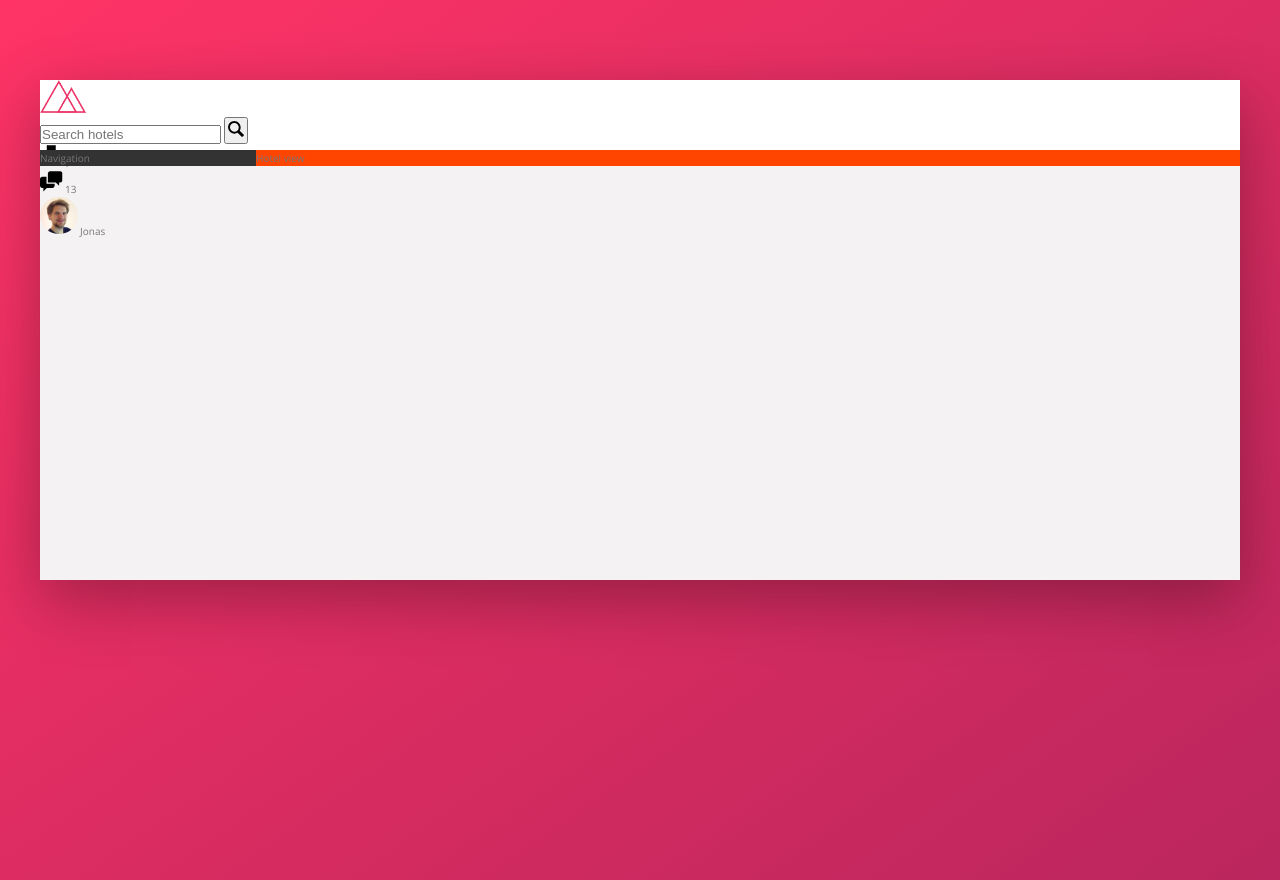
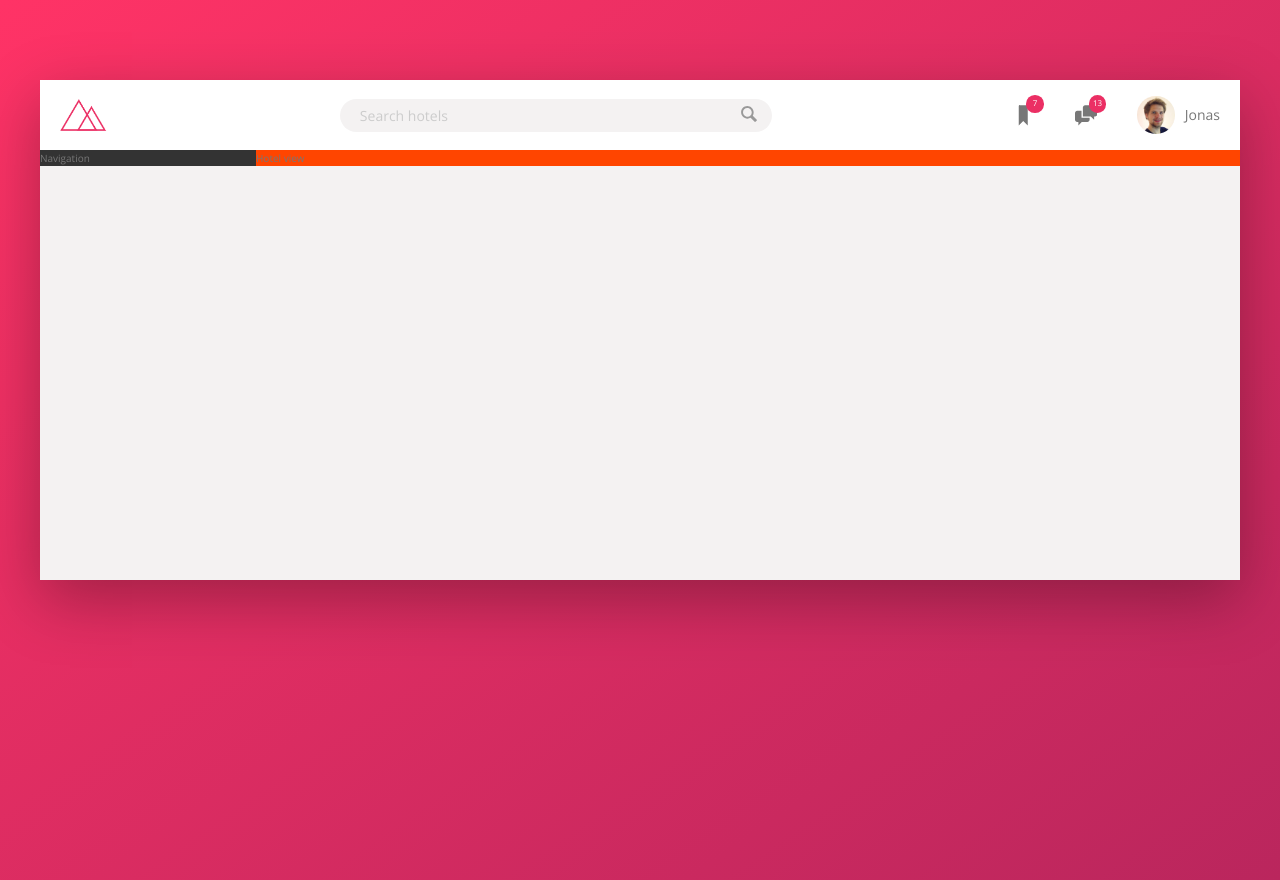
Before and after one commit to yellwinhtut101/trillio-project, a website: page index.html in a window 1280 px wide. Drawn offline with nearby package versions, Linux system fonts and the light colour scheme.

Commit message:
finish the header

```diff
--- a/index.html
+++ b/index.html
@@ -16,8 +16,8 @@
             <img src="img/logo.png" alt="trillo logo" class="logo">
 
             <form action="#" class="search">
-                <input type="text" class="serach__input" placeholder="Search hotels">
-                <button class="search__butoon">
+                <input type="text" class="search__input" placeholder="Search hotels">
+                <button class="search__button">
                     <svg class="search__icon">
                         <use xlink:href="img/sprite.svg#icon-magnifying-glass"></use>
                     </svg>
@@ -25,14 +25,14 @@
             </form>
 
             <nav class="user-nav">
-                <div class="user-nav__nav__icon-box">
+                <div class="user-nav__icon-box">
                     <svg class="user-nav__icon">
                         <use xlink:href="img/sprite.svg#icon-bookmark"></use>
                     </svg>
                     <span class="user-nav__notification">7</span>
                 </div>
 
-                <div class="user-nav__nav__icon-box">
+                <div class="user-nav__icon-box">
                     <svg class="user-nav__icon">
                         <use xlink:href="img/sprite.svg#icon-chat"></use>
                     </svg>
--- a/sass/_components.scss
+++ b/sass/_components.scss
@@ -2,22 +2,63 @@
 // LOGO
 .logo {
     height: 3.25rem;
+    margin-left: 2rem;
 }
 
 //////////////////////////////////
 // SEARCH
 .search {
+    flex: 0 0 40%;
+
+    display: flex;
+    align-items: center;
+    justify-content: center;
+
     &__input {
+        font-family: inherit;
+        font-size: inherit;
+        color: inherit;
+        background-color: var(--color-grey-light-2);
+        border: none;
+        padding: .7rem 2rem;
+        border-radius: 100px;
+        width: 90%;
+        transition: all .2s;
+        margin-right: -3.25rem;
 
+        &:focus {
+            outline: none;
+            width: 100%;
+            background-color: var(--color-grey-light-3);
+        }
+
+        &::-webkit-input-placeholder {
+            font-weight: 100;
+            color: var(--color-grey-light-4);
+        }
+    }
+
+    &__input:focus + &__button {
+        background-color: var(--color-grey-light-3);
     }
 
     &__button {
+        border: none;
+        background-color: var(--color-grey-light-2);
 
+        &:focus {
+            outline: none;
+        }
+
+        &:active {
+            transform: translateY(2px);
+        }
     }
 
     &__icon {
         height: 2rem;
         width: 2rem;
+        fill: var(--color-grey-dark-3);
     }
 }
 
@@ -25,29 +66,53 @@
 //////////////////////////////////
 // USER NAVIGATION
 .user-nav {
+    align-self: stretch;
+
+    display: flex;
+    align-items: center;
+
+    & > * {
+        padding: 0 2rem;
+        cursor: pointer;
+        height: 100%;
+        display: flex;
+        align-items: center;
+    }
+
+    & > *:hover {
+        background-color: var(--color-grey-light-2);
+    }
+
     &__icon-box {
-
+        position: relative;
     }
 
     &__icon {
         height: 2.25rem;
         width: 2.25rem;
+        fill: var(--color-grey-dark-2);
     }
 
     &__notification {
+        font-size: .8rem;
+        height: 1.75rem;
+        width: 1.75rem;
+        border-radius: 50%;
+        background-color: var(--color-primary);
+        color: #fff;
+        position: absolute;
+        top: 1.5rem;
+        right: 1.1rem;
 
-    }
-
-    &__user {
-
+        display: flex;
+        justify-content: center;
+        align-items: center;
     }
 
     &__user-photo {
         height: 3.75rem;
         border-radius: 50%;
+        margin-right: 1rem;
     }
 
-    &__user-name {
-
-    }
 }
--- a/sass/_layout.scss
+++ b/sass/_layout.scss
@@ -7,9 +7,14 @@
 }
 
 .header {
-    height:  7rem;
+    font-size: 1.4rem;
+    height: 7rem;
     background-color: #fff;
     border-bottom: var(--color-grey-light-2);
+
+    display: flex;
+    justify-content: space-between;
+    align-items: center;
 }
 
 .content {
```
Also changed, not shown: css/style.css.
